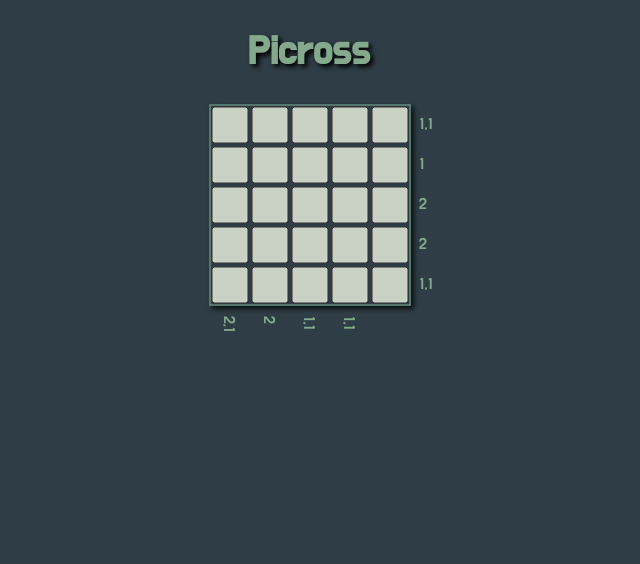
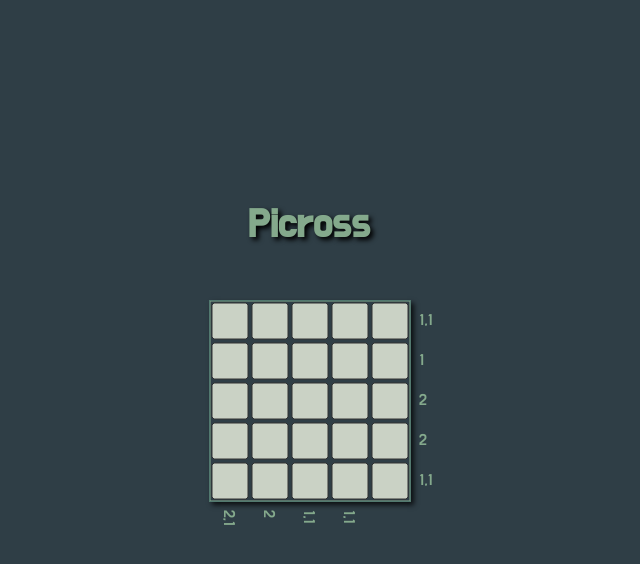
Before and after one commit to BillPepper/Picross, a plain HTML site: page index.html in a window 1280 px wide. Shown: the whole page, without its empty margins (331-971 px from the left). Drawn offline with Linux system fonts and the light colour scheme.

Commit message:
render game in the midddle of screen

```diff
--- a/index.html
+++ b/index.html
@@ -14,10 +14,8 @@
       <button id='restartButton' href="#">Play again</button>
     </div>
     </div>
-    <div>
-        <h1>Picross</h1>
-    </div>
     <div id="game">
+      <h1>Picross</h1>
       <canvas id="canvas" width="400px" height="400px"></canvas>
       <div id="tipsY">
         <ul id='tipsYList'></ul>
--- a/main.js
+++ b/main.js
@@ -1,12 +1,12 @@
 const canvas = document.getElementById("canvas");
 const context = canvas.getContext("2d");
+const game = document.getElementById("game");
 
 const debug = false;
 
 const prim = "#84a98c";
 const sec = "#2f3e46";
 const pass = "#cad2c5";
-// const err = "#523535";
 const err = "#333";
 
 const res = 5;
@@ -30,9 +30,8 @@ let mistakes = 0;
 
 canvas.width = size;
 canvas.height = size;
-document.getElementById(
-  "game"
-).style.gridTemplateColumns = `auto 50px ${size}px 50px auto`;
+game.style.gridTemplateColumns = `auto 50px ${size}px 50px auto`;
+game.style.gridTemplateRows = `auto 50px ${size}px 50px auto`;
 document.getElementById(
   "tipsYList"
 ).style.gridTemplateRows = `repeat(${res}, ${tileSize}px)`;
--- a/style.css
+++ b/style.css
@@ -42,8 +42,13 @@ h3 {
 }
 #game {
   display: grid;
-  /* gets set by js */
-  grid-template-columns: auto 600px auto;
+  height: 100vh;
+}
+#game > h1 {
+  grid-column: 3;
+  grid-row: 2;
+  margin: 0;
+  transform: translateY(-50px);
 }
 a {
   color: #84a98c;
@@ -53,7 +58,7 @@ canvas {
   border: 1px solid #52796f;
   box-shadow: 3px 3px 5px 0px rgba(0, 0, 0, 0.75);
   grid-column: 3;
-  grid-row: 1;
+  grid-row: 3;
 }
 ul {
   list-style: none;
@@ -66,14 +71,14 @@ li {
   line-height: 40px;
 }
 #tipsY {
-  grid-row: 1;
+  grid-row: 3;
   grid-column: 4;
   width: 50px;
   padding-left: 10px;
 }
 #tipsX {
   height: 50px;
-  grid-row: 2;
+  grid-row: 4;
   grid-column: 3;
   padding-top: 10px;
 }
```
